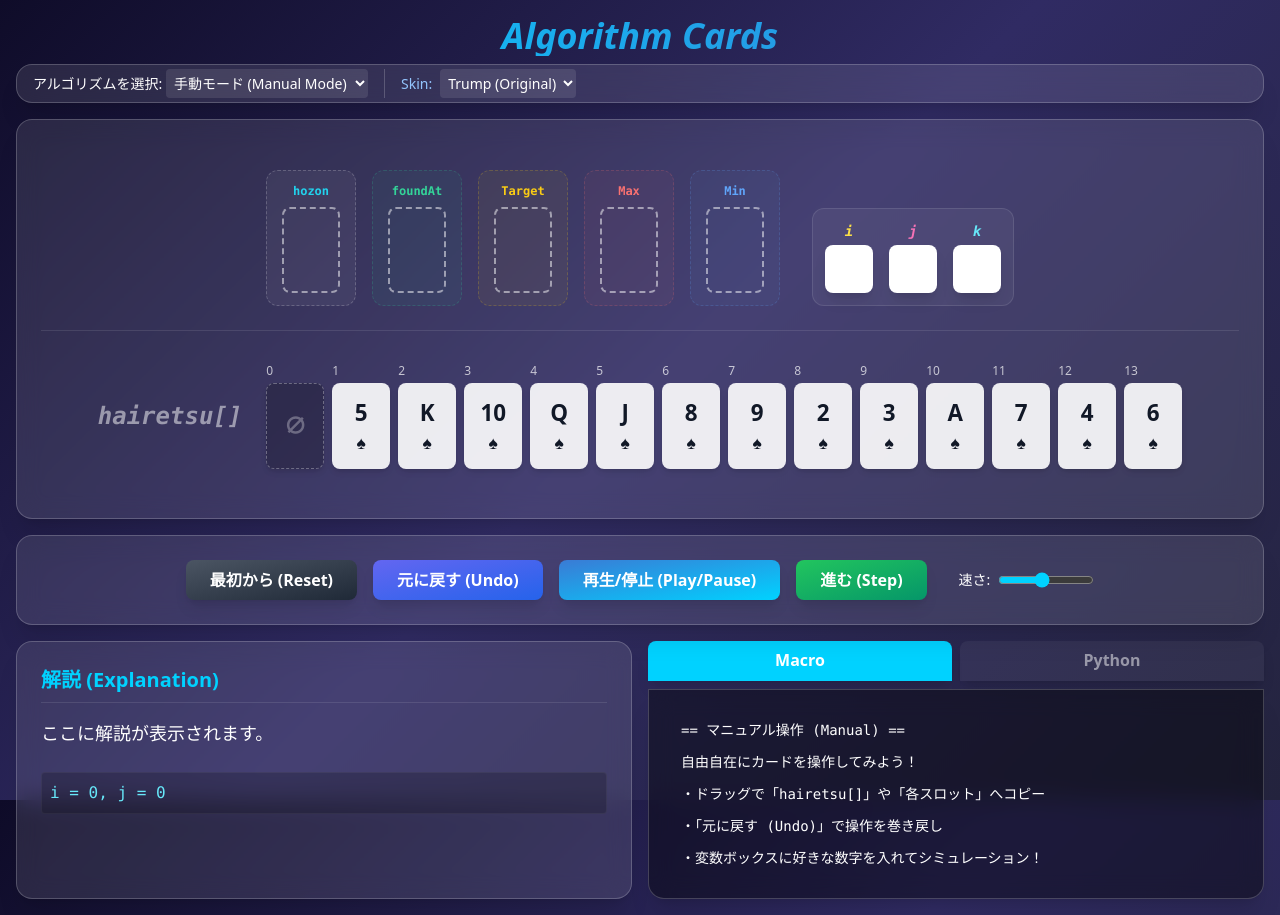
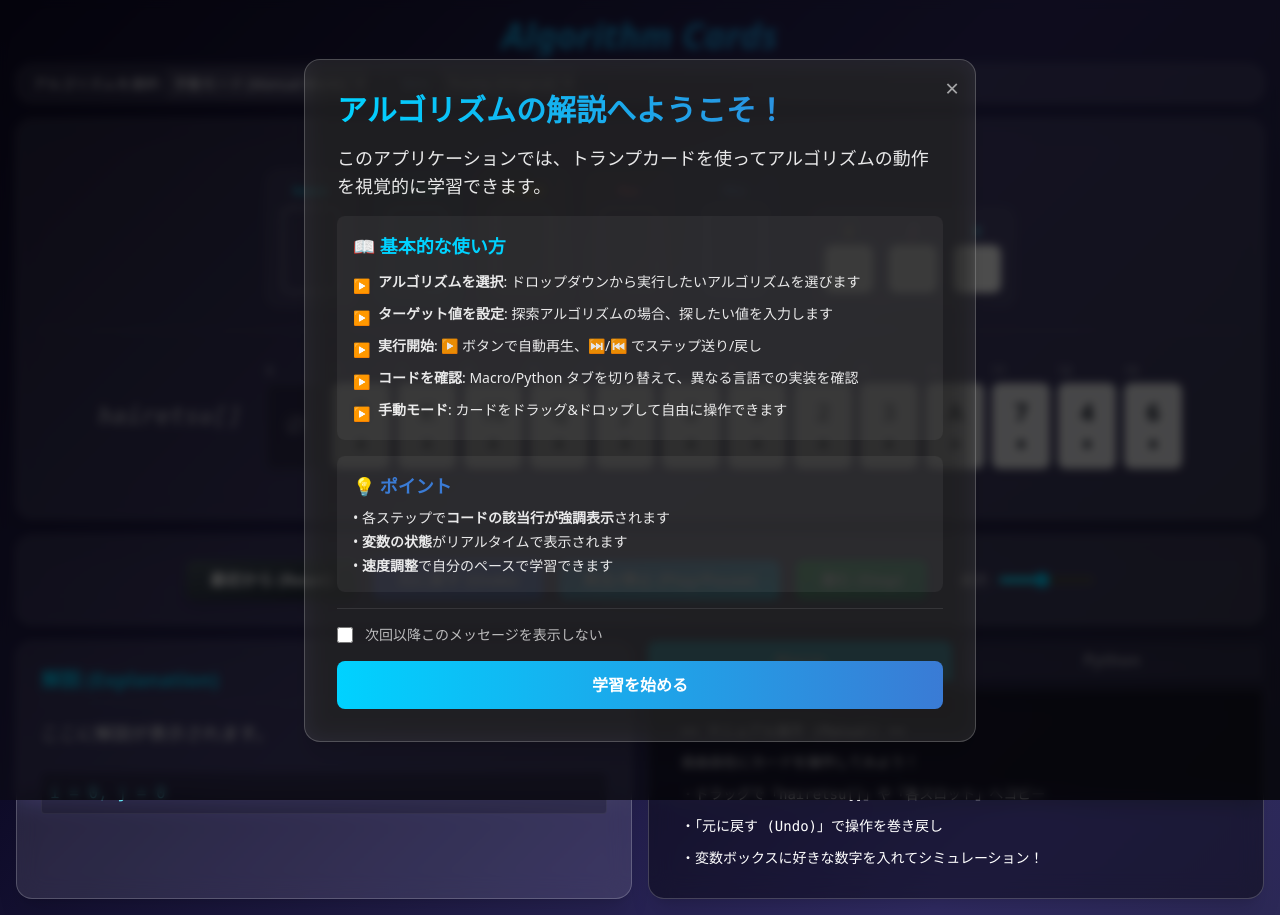
Before and after one commit to mkt918/pro_01, a website built with Vite: page 2026-02/2026-02-02_algorithm_cards/index.html in a window 1280 px wide. Built offline with nearby package versions, Linux system fonts and the light colour scheme.

```diff
--- a/2026-02/2026-02-02_algorithm_cards/index.html
+++ b/2026-02/2026-02-02_algorithm_cards/index.html
@@ -4,7 +4,7 @@
 <head>
   <meta charset="UTF-8" />
   <meta name="viewport" content="width=device-width, initial-scale=1.0" />
-  <title>Algorithm Cards</title>
+  <title>アルゴリズムの解説</title>
   <link rel="stylesheet" href="./style.css">
 </head>
 
@@ -153,6 +153,75 @@
       </div>
     </div>
   </div>
+
+  <!-- Tutorial Modal -->
+  <div id="tutorial-modal"
+    class="fixed inset-0 bg-black/70 backdrop-blur-sm flex items-center justify-center z-50 hidden">
+    <div class="glass-panel max-w-2xl w-full mx-4 p-8 relative animate-fade-in">
+      <button id="close-tutorial" class="absolute top-4 right-4 text-white/60 hover:text-white text-2xl leading-none">
+        ×
+      </button>
+
+      <h2 class="text-3xl font-bold bg-gradient-to-r from-primary to-secondary bg-clip-text text-transparent mb-4">
+        アルゴリズムの解説へようこそ！
+      </h2>
+
+      <div class="text-white/90 space-y-4">
+        <p class="text-lg">
+          このアプリケーションでは、トランプカードを使ってアルゴリズムの動作を視覚的に学習できます。
+        </p>
+
+        <div class="bg-white/5 rounded-lg p-4 space-y-3">
+          <h3 class="font-semibold text-primary text-lg">📖 基本的な使い方</h3>
+          <ul class="space-y-2 text-sm">
+            <li class="flex items-start gap-2">
+              <span class="text-primary mt-1">▶</span>
+              <span><strong>アルゴリズムを選択</strong>: ドロップダウンから実行したいアルゴリズムを選びます</span>
+            </li>
+            <li class="flex items-start gap-2">
+              <span class="text-primary mt-1">▶</span>
+              <span><strong>ターゲット値を設定</strong>: 探索アルゴリズムの場合、探したい値を入力します</span>
+            </li>
+            <li class="flex items-start gap-2">
+              <span class="text-primary mt-1">▶</span>
+              <span><strong>実行開始</strong>: ▶️ ボタンで自動再生、⏭️/⏮️ でステップ送り/戻し</span>
+            </li>
+            <li class="flex items-start gap-2">
+              <span class="text-primary mt-1">▶</span>
+              <span><strong>コードを確認</strong>: Macro/Python タブを切り替えて、異なる言語での実装を確認</span>
+            </li>
+            <li class="flex items-start gap-2">
+              <span class="text-primary mt-1">▶</span>
+              <span><strong>手動モード</strong>: カードをドラッグ&ドロップして自由に操作できます</span>
+            </li>
+          </ul>
+        </div>
+
+        <div class="bg-white/5 rounded-lg p-4 space-y-2">
+          <h3 class="font-semibold text-secondary text-lg">💡 ポイント</h3>
+          <ul class="space-y-1 text-sm">
+            <li>• 各ステップで<strong>コードの該当行が強調表示</strong>されます</li>
+            <li>• <strong>変数の状態</strong>がリアルタイムで表示されます</li>
+            <li>• <strong>速度調整</strong>で自分のペースで学習できます</li>
+          </ul>
+        </div>
+
+        <div class="flex items-center gap-3 pt-4 border-t border-white/10">
+          <input type="checkbox" id="dont-show-again"
+            class="w-4 h-4 rounded border-white/20 bg-white/10 text-primary focus:ring-2 focus:ring-primary">
+          <label for="dont-show-again" class="text-sm text-white/70 cursor-pointer">
+            次回以降このメッセージを表示しない
+          </label>
+        </div>
+
+        <button id="start-learning"
+          class="w-full mt-4 bg-gradient-to-r from-primary to-secondary text-white font-semibold py-3 px-6 rounded-lg hover:opacity-90 transition-opacity">
+          学習を始める
+        </button>
+      </div>
+    </div>
+  </div>
+
   <script type="module" src="./main.js"></script>
 </body>
 
--- a/2026-02/2026-02-02_algorithm_cards/main.js
+++ b/2026-02/2026-02-02_algorithm_cards/main.js
@@ -1,4 +1,30 @@
 console.log('Algorithm Cards App Starting...');
+
+// Tutorial Control
+const TUTORIAL_KEY = 'algorithm-tutorial-shown';
+
+function shouldShowTutorial() {
+    return !localStorage.getItem(TUTORIAL_KEY);
+}
+
+function markTutorialAsShown() {
+    localStorage.setItem(TUTORIAL_KEY, 'true');
+}
+
+function showTutorialModal() {
+    const modal = document.getElementById('tutorial-modal');
+    if (modal) {
+        modal.classList.remove('hidden');
+    }
+}
+
+function hideTutorialModal() {
+    const modal = document.getElementById('tutorial-modal');
+    if (modal) {
+        modal.classList.add('hidden');
+    }
+}
+
 import './style.css'
 import { Deck } from './Deck.js';
 import { Visualizer } from './Visualizer.js';
@@ -369,3 +395,31 @@
 
 // Initialize Container Visibility
 updateContainerVisibility('manual');
+
+// Tutorial Modal Event Listeners
+const closeTutorialBtn = document.getElementById('close-tutorial');
+const startLearningBtn = document.getElementById('start-learning');
+const dontShowAgainCheckbox = document.getElementById('dont-show-again');
+
+if (closeTutorialBtn) {
+    closeTutorialBtn.addEventListener('click', () => {
+        hideTutorialModal();
+    });
+}
+
+if (startLearningBtn) {
+    startLearningBtn.addEventListener('click', () => {
+        if (dontShowAgainCheckbox && dontShowAgainCheckbox.checked) {
+            markTutorialAsShown();
+        }
+        hideTutorialModal();
+    });
+}
+
+// Show tutorial on first visit
+if (shouldShowTutorial()) {
+    // Delay slightly to ensure DOM is fully loaded
+    setTimeout(() => {
+        showTutorialModal();
+    }, 500);
+}
```
Also changed, not shown: 2026-02/2026-02-02_algorithm_cards/.agent/workflows/build.md (added), 2026-02/2026-02-02_algorithm_cards/.agent/workflows/deploy.md (added), 2026-02/2026-02-02_algorithm_cards/.agent/workflows/start-dev.md (added), 2026-02/2026-02-02_algorithm_cards/README.md (added).
